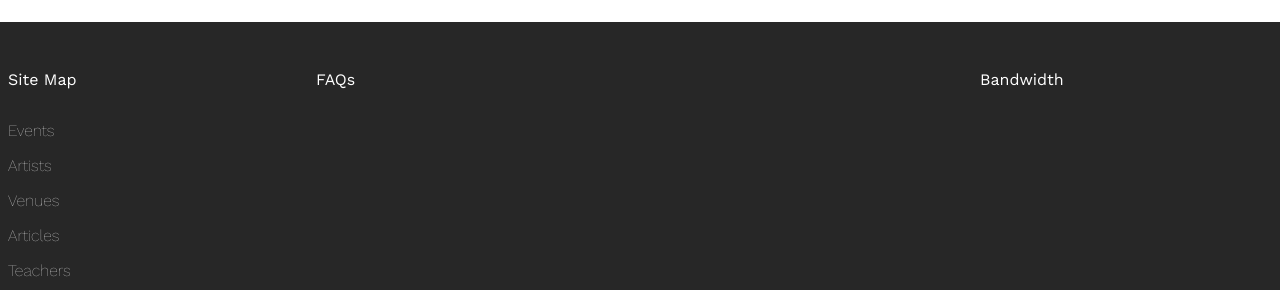
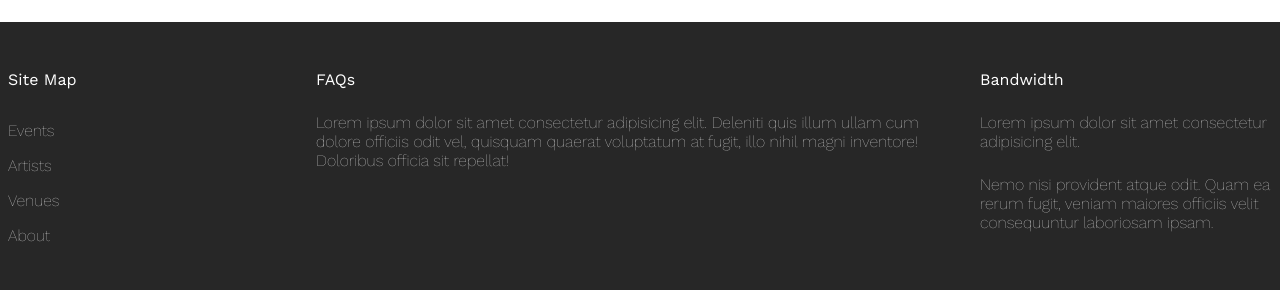
Before and after one commit to bandwidth-gig-guide/website-main, a Next.js app in the folder app/: page /venue in a window 1280 px wide. Shown: the part 510-800 px from the top of the page. Built offline with nearby package versions, Linux system fonts and the light colour scheme; no server answers.

Commit message:
misc: add placeholder text and removed unused routes

```diff
--- a/app/components/Footer/Footer.module.css
+++ b/app/components/Footer/Footer.module.css
@@ -27,6 +27,11 @@
 
             .faqs {
                 flex: 1;
+
+                p {
+                    margin-top: var(--spacing-05);
+                    font-weight: 100;
+                }
             }
 
             .siteMap {
@@ -40,6 +45,12 @@
             .info {
                 min-width: 300px;
                 padding-right: var(--spacing-02);
+                flex: 0;
+
+                p {
+                    margin-top: var(--spacing-05);
+                    font-weight: 100;
+                }
             }
 
             .siteMapLinks {
--- a/app/components/Footer/Footer.tsx
+++ b/app/components/Footer/Footer.tsx
@@ -22,10 +22,13 @@ const Footer = () => {
 
 					<div className={styles.faqs}>
 						<h4>FAQs</h4>
+						<p>Lorem ipsum dolor sit amet consectetur adipisicing elit. Deleniti quis illum ullam cum dolore officiis odit vel, quisquam quaerat voluptatum at fugit, illo nihil magni inventore! Doloribus officia sit repellat!</p>
 					</div>
 
 					<div className={styles.info}>
 						<h4>Bandwidth</h4>
+						<p>Lorem ipsum dolor sit amet consectetur adipisicing elit.</p>
+						<p>Nemo nisi provident atque odit. Quam ea rerum fugit, veniam maiores officiis velit consequuntur laboriosam ipsam.</p>
 					</div>
 
 				</div>
--- a/app/components/Footer/Routes.ts
+++ b/app/components/Footer/Routes.ts
@@ -2,8 +2,9 @@ export const routes = [
     { label: "Events", href: "/event" },
     { label: "Artists", href: "/artist" },
     { label: "Venues", href: "/venue" },
-    { label: "Articles", href: "/" },
-    { label: "Teachers", href: "/" },
-    { label: "Stores", href: "/" },
     { label: "About", href: "/" },
+
+    // { label: "Articles", href: "/" },
+    // { label: "Teachers", href: "/" },
+    // { label: "Stores", href: "/" },
 ];
```
